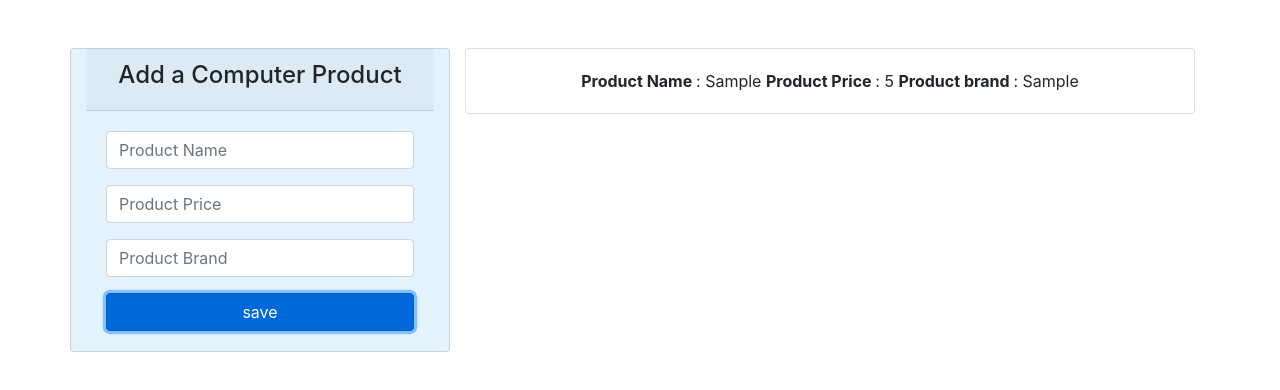
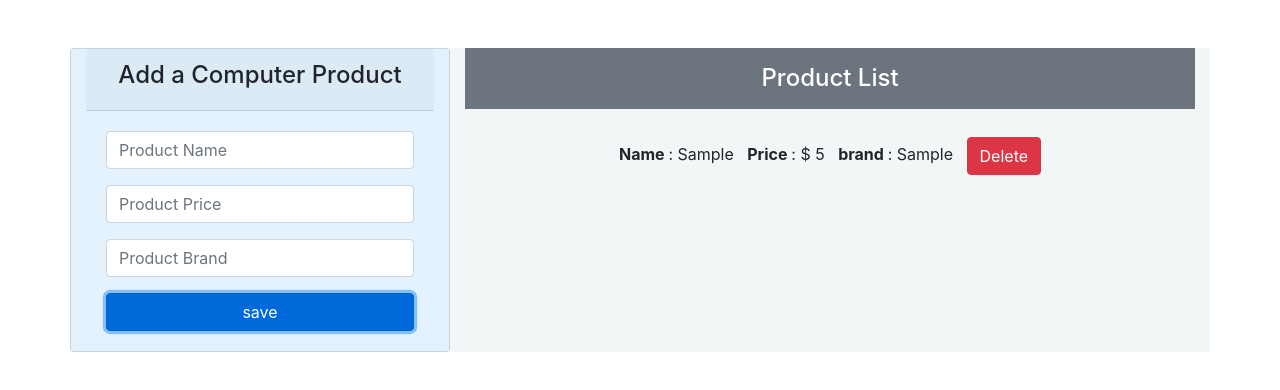
Before and after one commit to luicsistem/Poo-Javascript, a plain HTML site: page index.html in a window 1280 px wide. Both pictures are taken after typing "Sample", "5", "Sample" into the empty fields and a click on the input "save". Drawn offline with nearby package versions, Linux system fonts and the light colour scheme.

Commit message:
agregando mensajes de insert y delete

```diff
--- a/app.js
+++ b/app.js
@@ -14,13 +14,14 @@ class Ui{
       const productList =  document.getElementById('product-list');
       const element = document.createElement('div');
       element.innerHTML = `
-      <div class="card text-center mb-4 ">
-      <div class="card-body">
-          <strong>Product Name </strong>:   ${product.name}
-          <strong>Product Price </strong>:  ${product.price}
-          <strong>Product brand </strong>:  ${product.brand}
 
-      </div>
+      <div class="card-body  text-center mb-4">
+          <strong> Name </strong>:   ${product.name}  &nbsp;
+          <strong>Price </strong>: $ ${product.price} &nbsp;
+          <strong>brand </strong>:  ${product.brand}  &nbsp;
+          <a href="#" class=" btn btn-danger "  name="delete" >Delete</a>
+
+
   </div>
 
       `;
@@ -33,10 +34,25 @@ class Ui{
     }
 
 
-    addDelete(){
+    addDelete(element){
+        if(element.name === 'delete'){
+            console.log(element.parentElement.parentElement.remove());
+            this.showMessage('Product Deleted Successfully', 'info')
+        }
+
 
     }
-    addMessage(){
+    showMessage(message, cssClass){
+       const div = document.createElement('div');
+       div.className = `alert alert-${cssClass} mt-2`;
+       div.appendChild(document.createTextNode(message));
+       // show
+      const container = document.querySelector('.container');
+       const app = document.querySelector('#app');
+       container.insertBefore(div, app);
+       setTimeout(function(){
+        document.querySelector('.alert').remove();
+       }, 2000)
 
     }
 }
@@ -53,10 +69,14 @@ class Ui{
    const ui = new Ui();
    ui.addProduct(product);
    ui.resetForm();
+   ui.showMessage(' Product Added Succesfully', 'success')
 
 
    e.preventDefault()
 
+ } );
 
-
+document.getElementById('product-list').addEventListener('click', function(e){
+ const ui = new Ui();
+ ui.addDelete(e.target);
  } )
--- a/index.html
+++ b/index.html
@@ -29,8 +29,8 @@
             </form>
 
        </article>
-       <article class="col-md-8" id="product-list" >
-
+       <article class="col-md-8  " style="background-color: #f3f6f6;"" id="product-list" >
+        <h4 class="text-center p-3 btn-secondary " > Product  List</h4>
     </article>
     </section>
 
```
